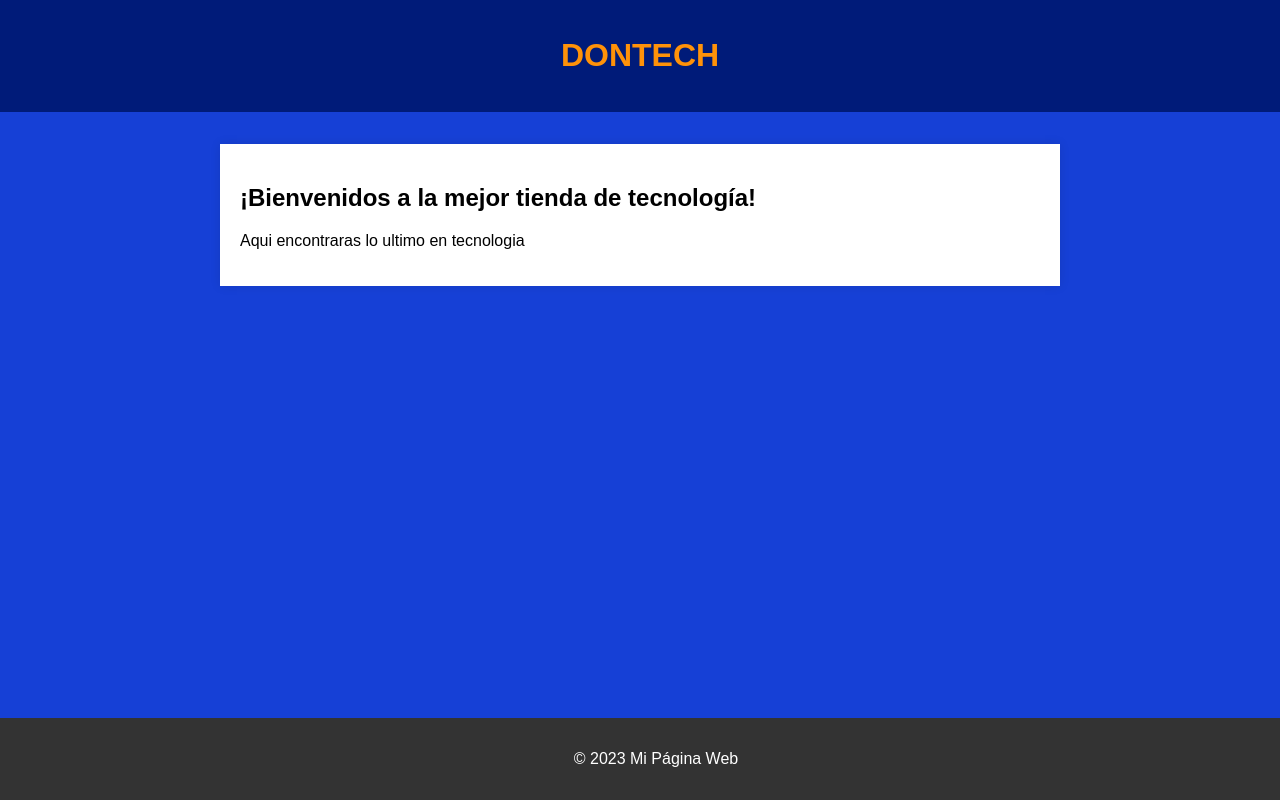
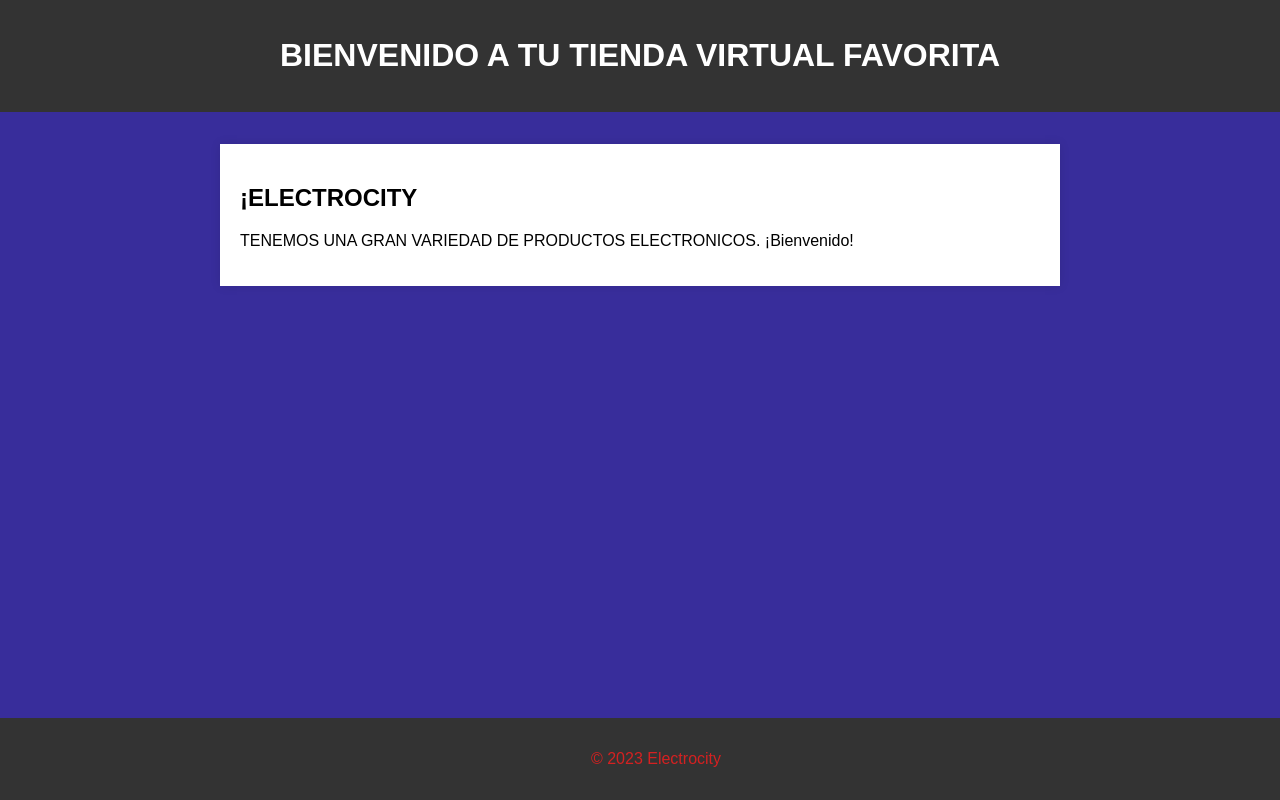
Before and after one commit to kevindiaz145/tecno1, a plain HTML site: page index.html in a window 1280 px wide. Drawn offline with Linux system fonts and the light colour scheme.

Commit message:
Update index.html

```diff
--- a/index.html
+++ b/index.html
@@ -3,18 +3,18 @@
 <head>
     <meta charset="UTF-8">
     <meta name="viewport" content="width=device-width, initial-scale=1.0">
-    <title>DONTECH</title>
+    <title>Electrocity</title>
     <style>
         body {
             font-family: Arial, sans-serif;
-            background-color: #1640D6;
+            background-color: #382d9b;
             margin: 0;
             padding: 0;
         }
 
         header {
-            background-color: #001B79;
-            color: #FF9209;
+            background-color: #333333;
+            color: #fff;
             text-align: center;
             padding: 1em;
         }
@@ -29,7 +29,7 @@
 
         footer {
             background-color: #333;
-            color: #fff;
+            color: #d42121;
             text-align: center;
             padding: 1em;
             position: fixed;
@@ -41,16 +41,16 @@
 <body>
 
     <header>
-        <h1>DONTECH</h1>
+        <h1>BIENVENIDO A TU TIENDA VIRTUAL FAVORITA</h1>
     </header>
 
     <section>
-        <h2>¡Bienvenidos a la mejor tienda de tecnología!</h2>
-        <p>Aqui encontraras lo ultimo en tecnologia</p>
+        <h2>¡ELECTROCITY</h2>
+        <p>TENEMOS UNA GRAN VARIEDAD DE PRODUCTOS ELECTRONICOS. ¡Bienvenido!</p>
     </section>
 
     <footer>
-        <p>&copy; 2023 Mi Página Web</p>
+        <p>&copy; 2023 Electrocity</p>
     </footer>
 
 </body>
```
